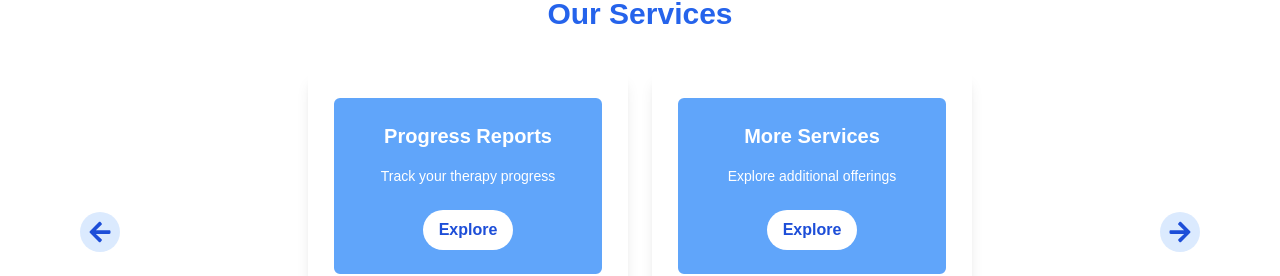
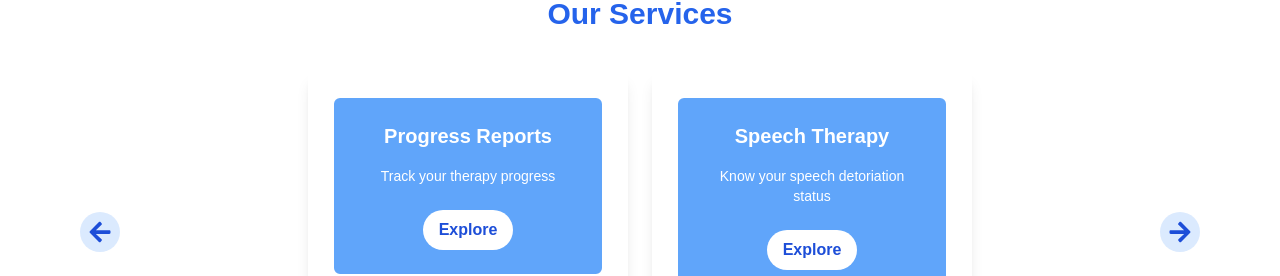
Before and after one commit to Ron111104/fluencytrack-frontend, a Next.js app: page / in a window 1280 px wide. Shown: the part 1640-1916 px from the top of the page. Built offline with nearby package versions, Linux system fonts and the light colour scheme; no server answers.

Commit message:
Updated Services component

```diff
--- a/components/Services.js
+++ b/components/Services.js
@@ -25,6 +25,12 @@ const Services = () => {
       title: 'Progress Reports',
       description: 'Track your therapy progress',
       link: '/reports',
+    },
+    {
+      id: 'analysis',
+      title: 'Speech Therapy',
+      description: 'Know your speech detoriation status',
+      link: '/SpeechAnalysis',
     },
     {
       id: 'more-services',
```
